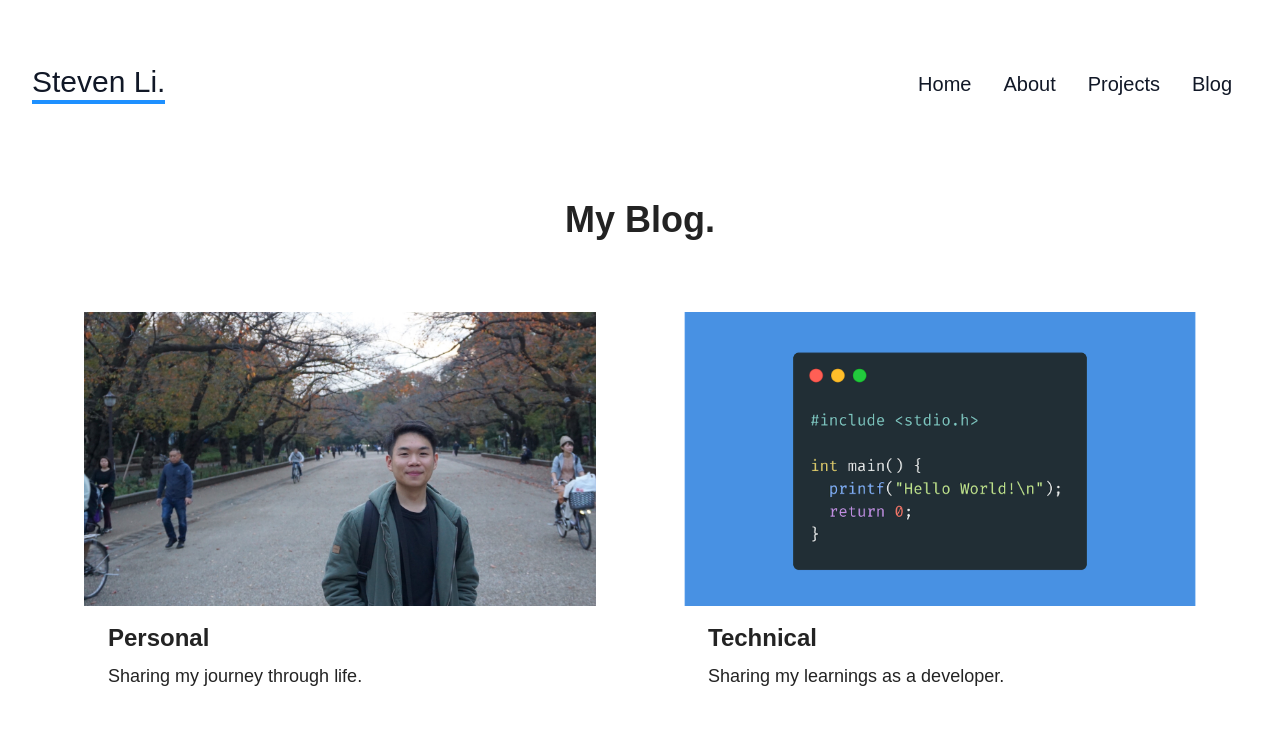
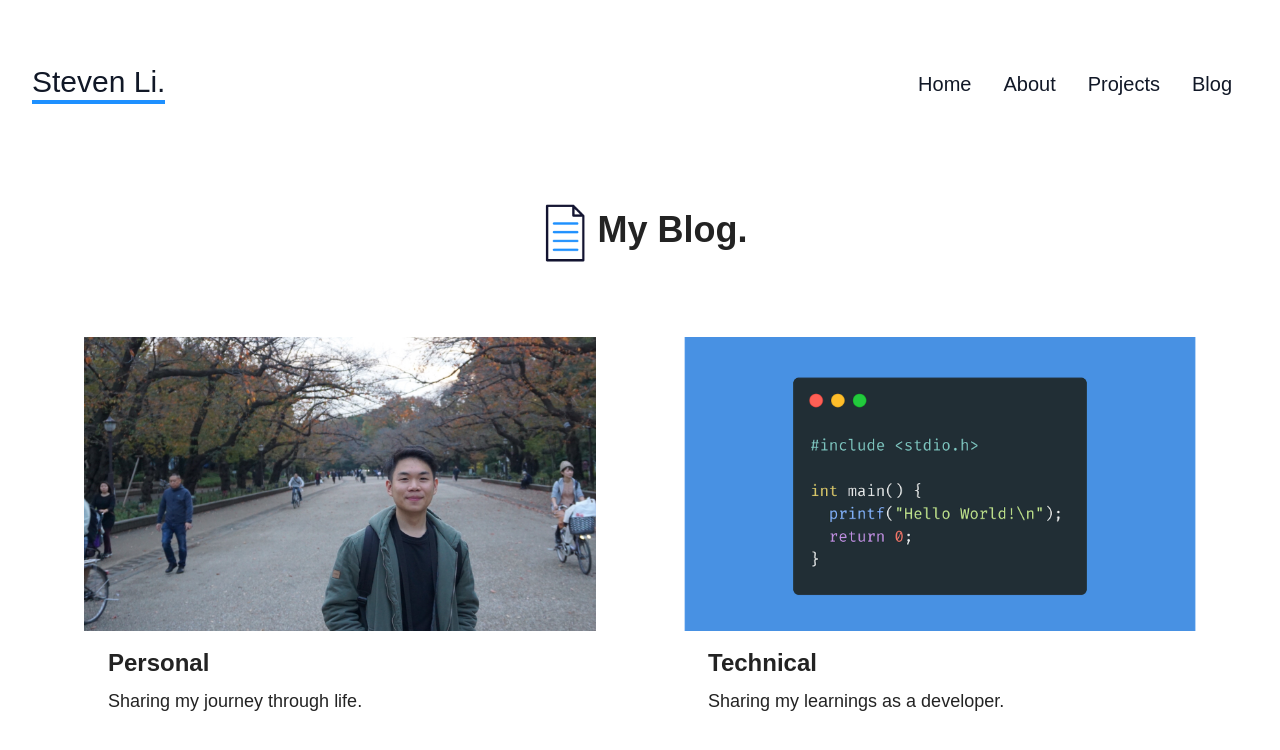
Before and after one commit to s-li1/portfolio, a Next.js app: page /blog in a window 1280 px wide. Shown: the top 750 px of the page. Built offline with nearby package versions, Linux system fonts and the light colour scheme.

Commit message:
animated blog icon

```diff
--- a/pages/blog.tsx
+++ b/pages/blog.tsx
@@ -6,7 +6,12 @@ export default function Blog() {
     return (
         <Container>
             <div>
-                <h1 className="text-4xl font-semibold p-8 self-center text-center">My Blog.</h1>
+                <h1 className="text-4xl font-semibold p-8 self-center text-center">
+                    <span className="inline-block align-middle">
+                        <img src="/animations/blog.gif" alt="Code" width="65" height="65"/>
+                    </span>
+                    My Blog.
+                </h1>
                 <div className="p-10 md:flex md:justify-around">
                     <Link href="blog/personal">
                     <div className="max-w-lg cursor-pointer transform transition duration-500 hover:scale-105 mb-8">
```
Also changed, not shown: public/animations/blog.gif (added).
